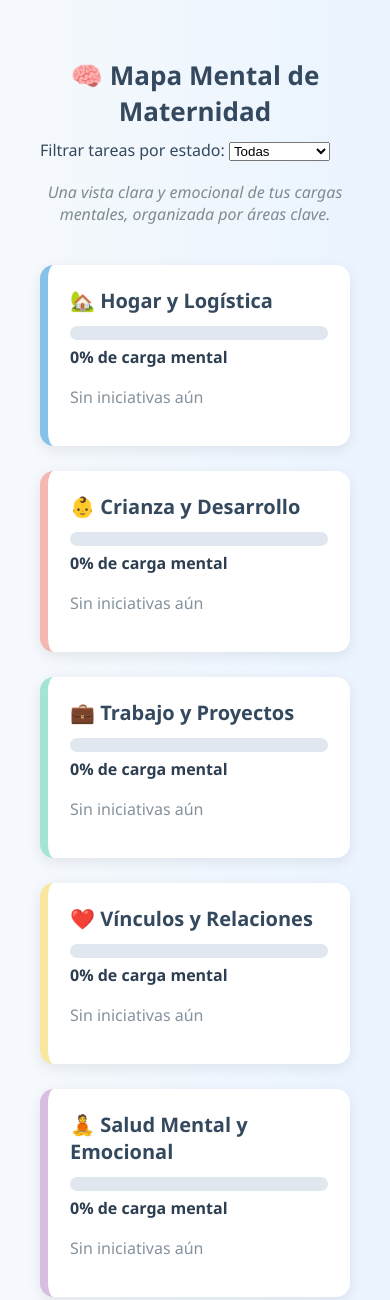
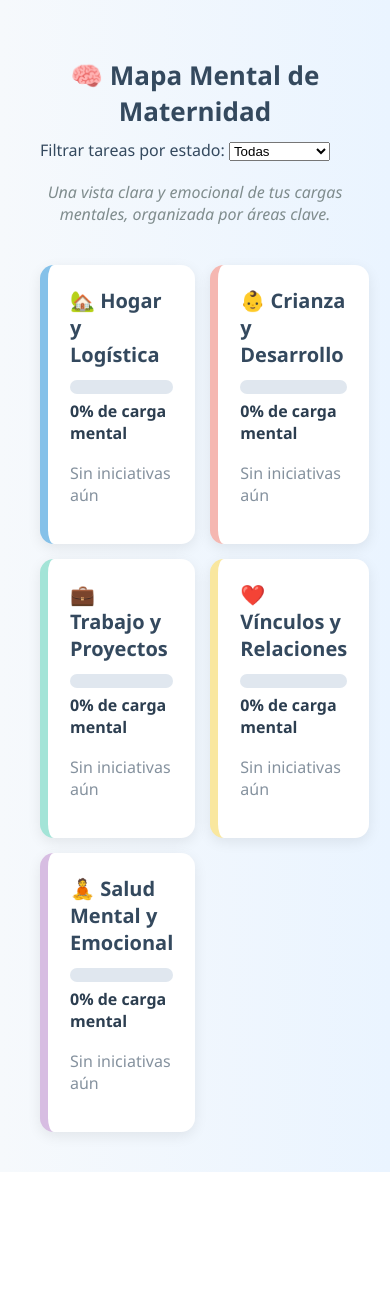
Before and after one commit to MarcoLogica/impulso, a Django app: page /mapa-maternal/ in a window 390 px wide. Shown: the top 1300 px of the page. After the commit the page ends 1172 px from the top, so only its background shows below. Run offline with Django 5.2, Linux system fonts and the light colour scheme; the visitor is signed in with stand-in values (Sample User, id 1); data that the repository does not hold is empty.

Commit message:
mejora en la frilla

```diff
--- a/base/templates/mapa_maternal.html
+++ b/base/templates/mapa_maternal.html
@@ -165,6 +165,28 @@
   border-left: 4px solid #721c24;
 }
 
+  /* Layout general del grid */
+.grid-dimensiones {
+  display: grid;
+  grid-template-columns: repeat(3, 1fr);
+  gap: 15px;
+}
+
+/* Móviles: 2 tarjetas por fila */
+@media (max-width: 600px) {
+  .grid-dimensiones {
+    grid-template-columns: repeat(2, 1fr);
+  }
+}
+
+/* Móviles muy pequeños: 1 tarjeta por fila */
+@media (max-width: 380px) {
+  .grid-dimensiones {
+    grid-template-columns: 1fr;
+  }
+}
+
+
 
 
 
```
